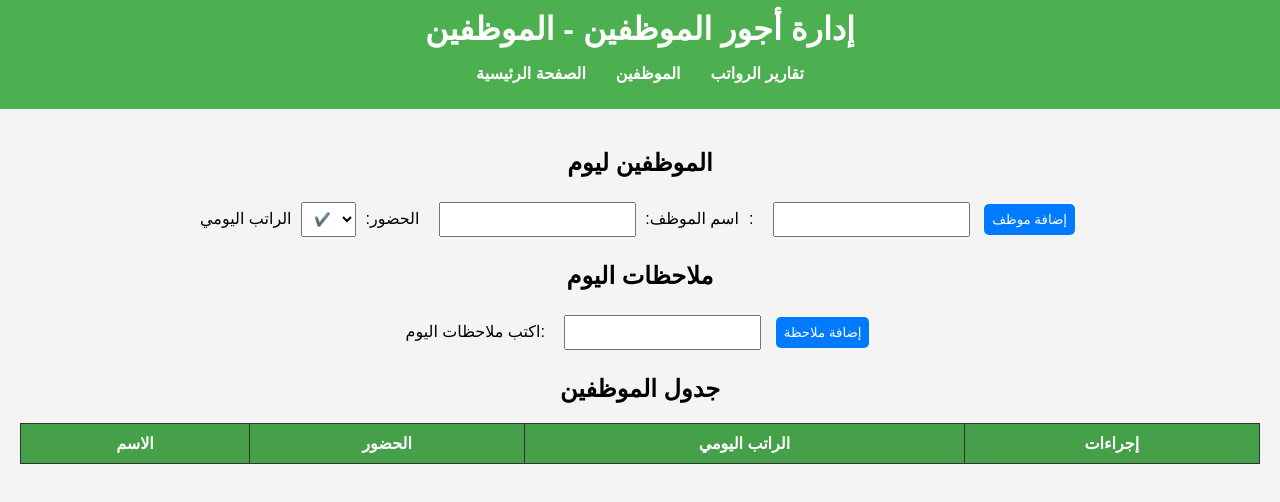
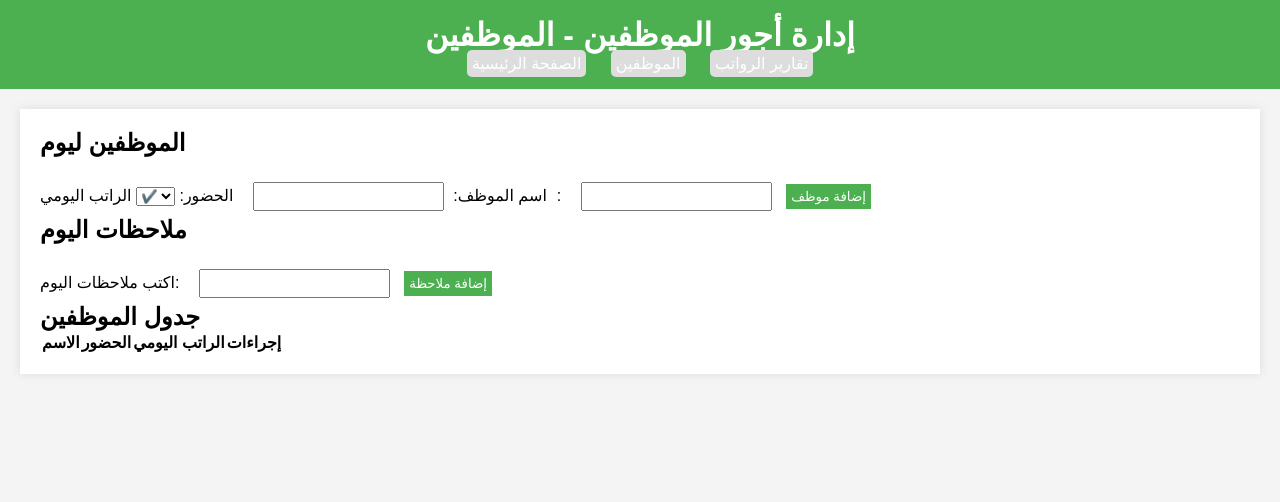
Before and after one commit to c1jis/Employee-wage-management, a plain HTML site: page employees.html in a window 1280 px wide. Drawn offline with Linux system fonts and the light colour scheme.

Commit message:
Update style.css

```diff
--- a/style.css
+++ b/style.css
@@ -1,98 +1,101 @@
-/* تصميم أساسي للموقع */
+* {
+    margin: 0;
+    padding: 0;
+    box-sizing: border-box;
+}
+
 body {
     font-family: Arial, sans-serif;
-    margin: 0;
-    padding: 0;
     background-color: #f4f4f4;
 }
 
 header {
     background-color: #4CAF50;
-    color: #fff;
-    padding: 10px 0;
+    color: white;
     text-align: center;
-}
-
-header h1 {
-    margin: 0;
+    padding: 1em 0;
 }
 
 nav ul {
-    list-style: none;
-    padding: 0;
-    display: flex;
-    justify-content: center;
+    list-style-type: none;
 }
 
 nav ul li {
-    margin: 0 15px;
+    display: inline;
+    margin: 0 10px;
 }
 
 nav ul li a {
-    color: #fff;
+    color: white;
     text-decoration: none;
-    font-weight: bold;
 }
 
 main {
+    margin: 20px;
+    padding: 20px;
+    background-color: white;
+    box-shadow: 0px 0px 10px rgba(0, 0, 0, 0.1);
+}
+
+.calendar h2 {
+    margin-bottom: 20px;
+}
+
+.days-grid {
+    display: grid;
+    grid-template-columns: repeat(7, 1fr);
+    grid-gap: 10px;
+}
+
+.day {
+    background-color: #4CAF50;
+    color: white;
     padding: 20px;
     text-align: center;
+    border-radius: 5px;
+    cursor: pointer;
+}
+
+.day a {
+    color: white;
+    text-decoration: none;
+}
+
+.day:hover {
+    background-color: #45a049;
 }
 
 form {
-    margin-bottom: 20px;
+    margin-top: 20px;
 }
 
 form label {
     margin-right: 10px;
 }
 
-form input, form select, form button {
+form input, button {
+    padding: 5px;
     margin: 5px;
-    padding: 8px;
-}
-
-table {
-    width: 100%;
-    border-collapse: collapse;
-    margin: 20px 0;
-}
-
-table, th, td {
-    border: 1px solid #333;
-}
-
-th, td {
-    padding: 10px;
-    text-align: center;
-}
-
-th {
-    background-color: #45a049;
-    color: #fff;
 }
 
 button {
-    padding: 5px 10px;
-    background-color: #007bff;
-    color: white;
-    border: none;
-    border-radius: 5px;
-    cursor: pointer;
-}
-
-.delete-btn {
-    padding: 5px 10px;
-    background-color: #f44336; /* لون خلفية الزر */
+    background-color: #4CAF50;
     color: white;
     border: none;
     cursor: pointer;
 }
 
-.delete-btn:hover {
-    background-color: #d32f2f; /* لون عند التمرير */
+button:hover {
+    background-color: #45a049;
 }
 
-button:hover {
-    background-color: #0056b3;
+ul {
+    list-style-type: none;
 }
+
+ul li {
+    margin: 5px 0;
+    padding: 5px;
+    background-color: #ddd;
+    border-radius: 5px;
+}
```
